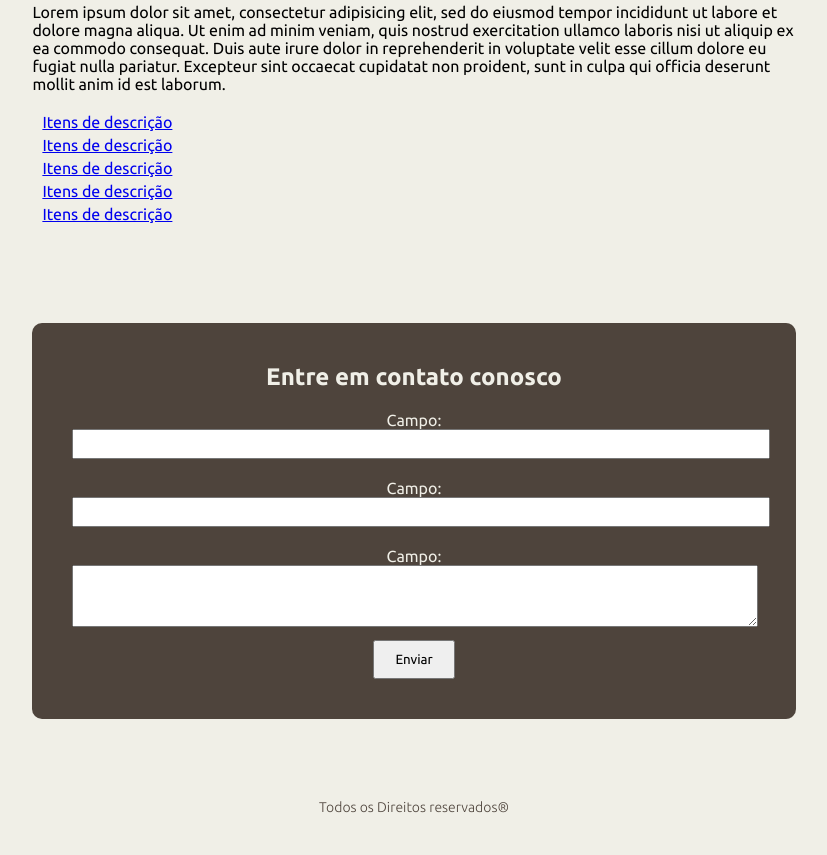
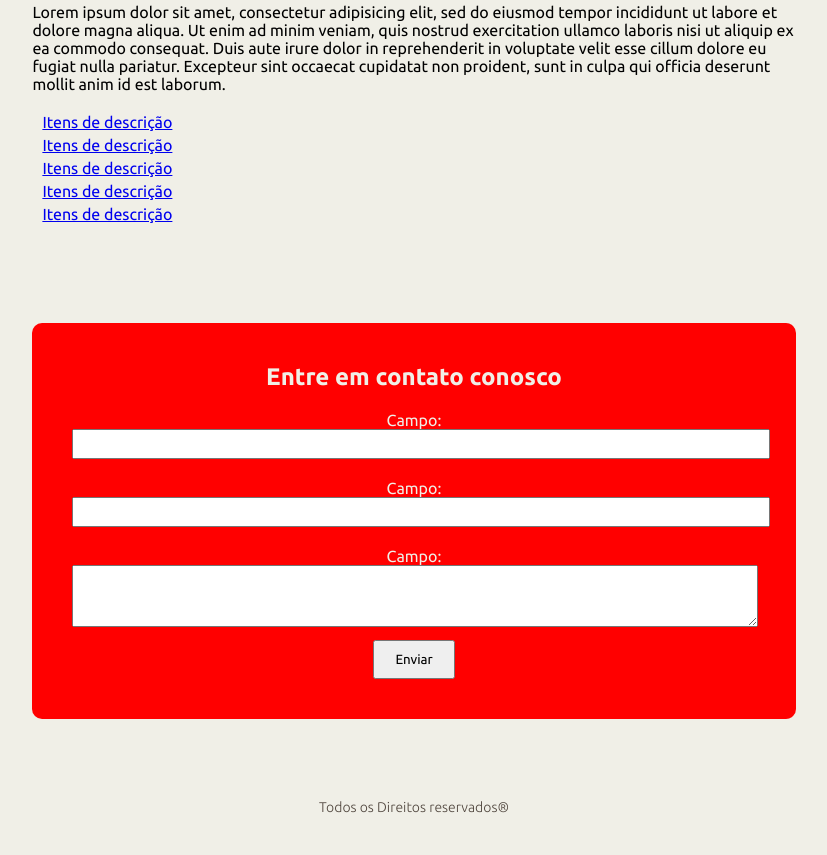
Before and after one commit to DiegoAlima/curso_de_git, a plain HTML site: page index.html in a window 1280 px wide. Shown: the part 1970-2825 px from the top of the page, without its empty margins (226-1053 px from the left). Drawn offline with Linux system fonts and the light colour scheme.

Commit message:
destaque vermelho no formulario de contato

```diff
--- a/estilo.css
+++ b/estilo.css
@@ -93,7 +93,7 @@ body{
 	color: #f0efe7;
 	padding: 40px;
 	margin: 40px;
-	background-color: #4e443c;
+	background-color: red;
 	border-radius: 10px;
 }
 
```
